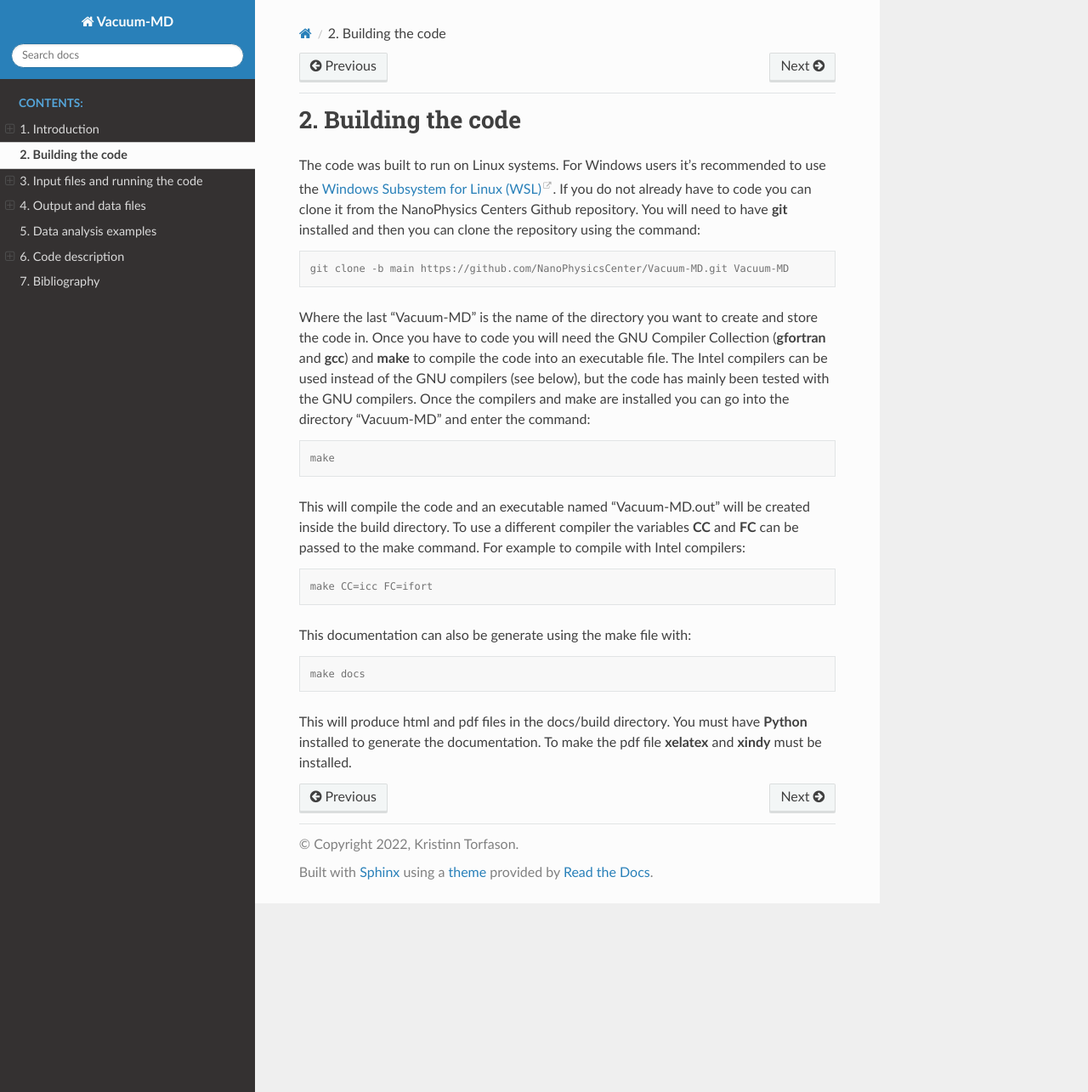
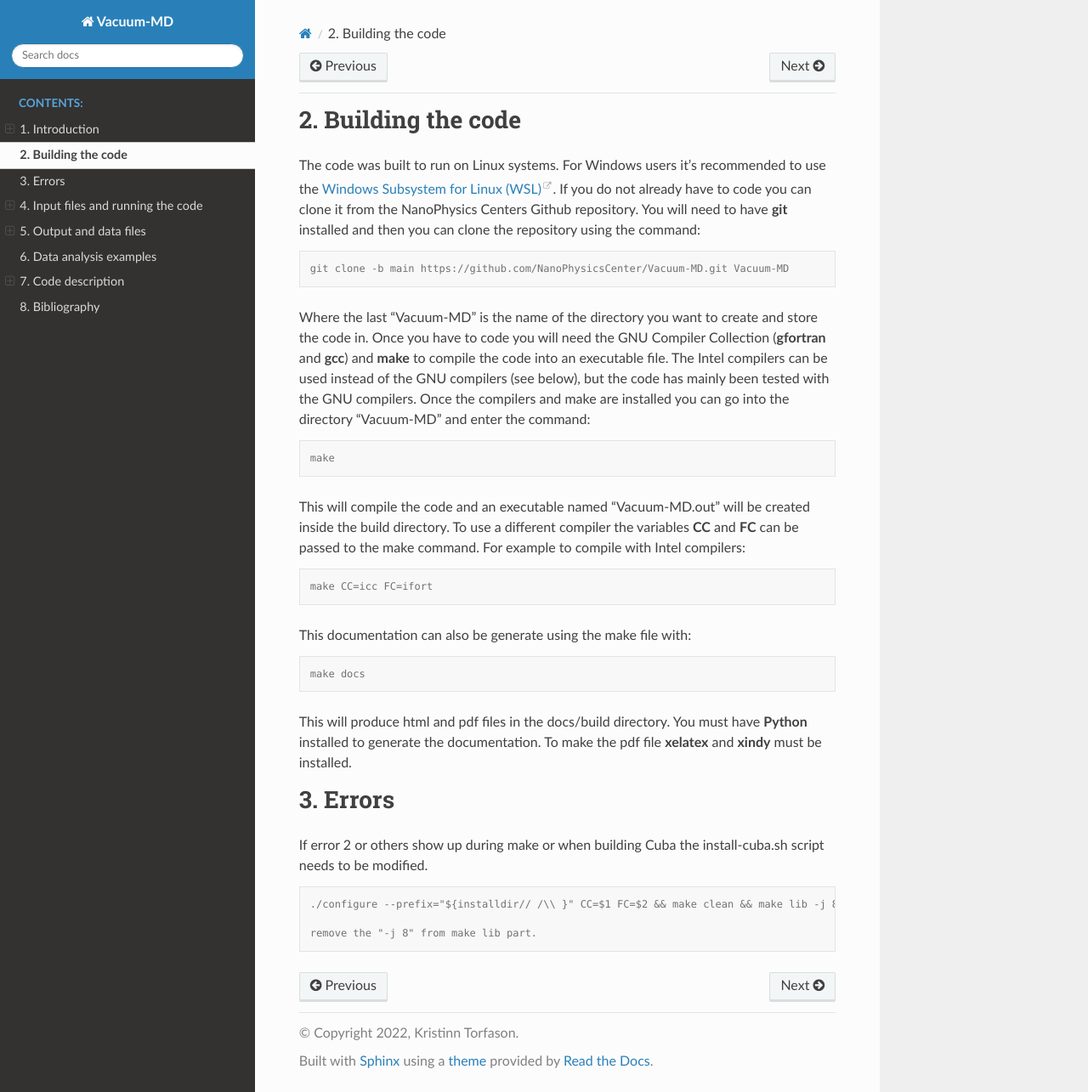
Before and after one commit to NanoPhysicsCenter/RUMDEED, a Sphinx documentation site: the page built from docs/source/build.rst, in a window 1280 px wide and 1285 px high. Shown: the whole window at 85% size. Built offline with Sphinx 7.4.7 and the Read the Docs theme 2.0.0, drawn with Linux system fonts in a browser that asks for light colours.

Commit message:
Trobleshooting msg

```diff
--- a/docs/source/build.rst
+++ b/docs/source/build.rst
@@ -37,4 +37,14 @@ This documentation can also be generate using the make file with:
 This will produce html and pdf files in the docs/build directory. You must have **Python** installed to generate the documentation.
 To make the pdf file **xelatex** and **xindy** must be installed.
 
+Errors
+======
+If error 2 or others show up during make or when building Cuba the install-cuba.sh script needs to be modified.
+
+.. code-block:: console
+
+   ./configure --prefix="${installdir// /\\ }" CC=$1 FC=$2 && make clean && make lib -j 8 && make install && make clean
+
+   remove the "-j 8" from make lib part.
+
 .. index:: build, make, git, compiler, gfortran, github, Intel, ifort
```
